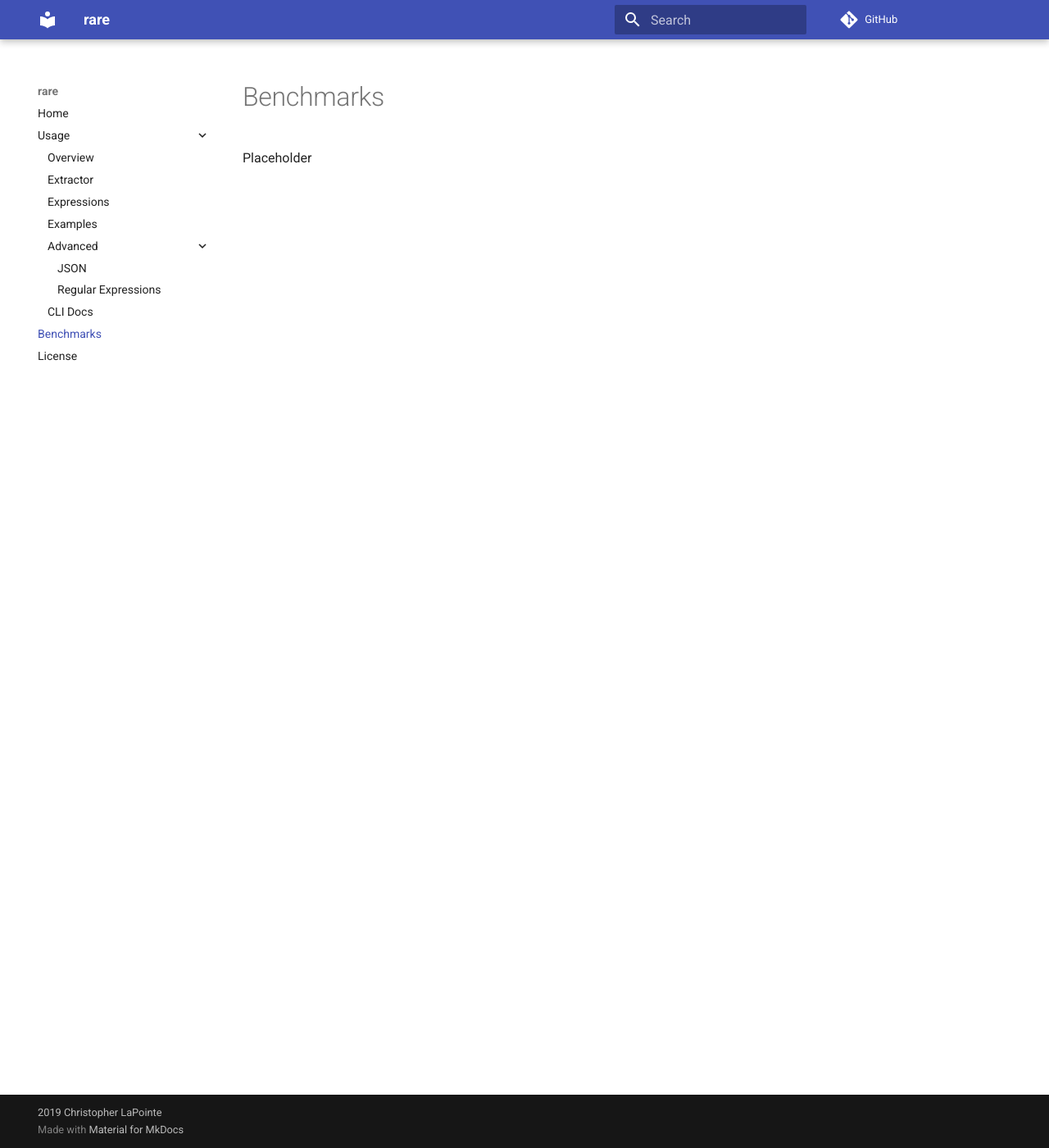
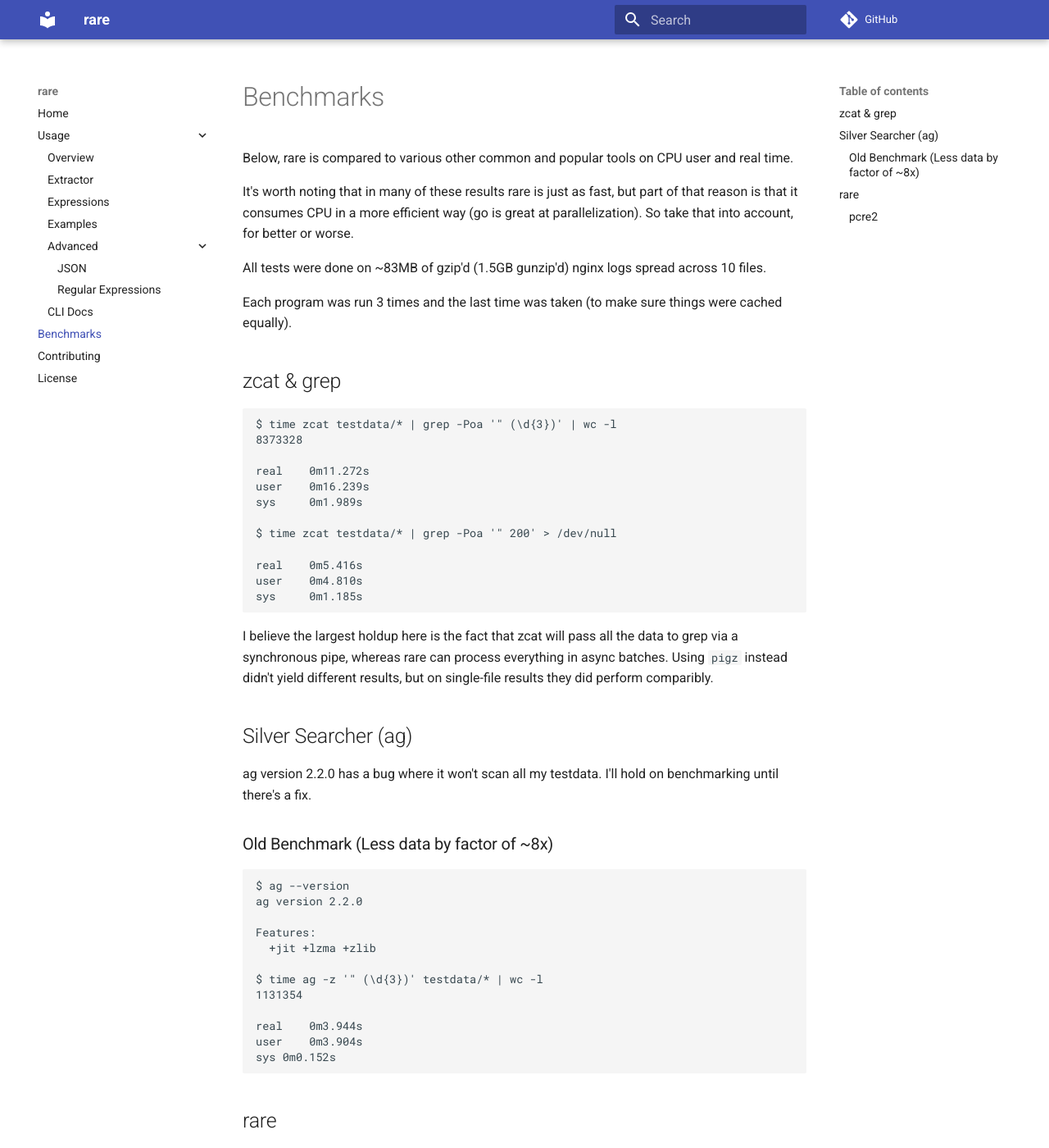
Before and after one commit to zix99/rare, an MkDocs documentation site: the page built from docs/benchmarks.md, in a window 1280 px wide and 1400 px high. Shown: the whole window at 82% size. Built offline with MkDocs 1.6.1 and Material for MkDocs 9.7.7, drawn with Linux system fonts in a browser that asks for light colours; comment, search, counter and statistics services are not loaded; some of the changed text lies outside the part shown.

Commit message:
Move out benchmarks, modify readme

````diff
--- a/docs/benchmarks.md
+++ b/docs/benchmarks.md
@@ -1,3 +1,114 @@
 # Benchmarks
 
-Placeholder
+Below, rare is compared to various other common and popular tools on CPU user and
+real time.
+
+It's worth noting that in many of these results rare is just as fast, but part
+of that reason is that it consumes CPU in a more efficient way (go is great at parallelization).
+So take that into account, for better or worse.
+
+All tests were done on ~83MB of gzip'd (1.5GB gunzip'd) nginx logs spread across 10 files.
+
+Each program was run 3 times and the last time was taken (to make sure things were cached equally).
+
+## zcat & grep
+
+```
+$ time zcat testdata/* | grep -Poa '" (\d{3})' | wc -l
+8373328
+
+real    0m11.272s
+user    0m16.239s
+sys     0m1.989s
+
+$ time zcat testdata/* | grep -Poa '" 200' > /dev/null
+
+real    0m5.416s
+user    0m4.810s
+sys     0m1.185s
+```
+
+I believe the largest holdup here is the fact that zcat will pass all the data to grep via a synchronous pipe, whereas
+rare can process everything in async batches.  Using `pigz` instead didn't yield different results, but on single-file
+results they did perform comparibly.
+
+## Silver Searcher (ag)
+
+ag version 2.2.0 has a bug where it won't scan all my testdata.  I'll hold on benchmarking until there's a fix.
+
+### Old Benchmark (Less data by factor of ~8x)
+```
+$ ag --version
+ag version 2.2.0
+
+Features:
+  +jit +lzma +zlib
+
+$ time ag -z '" (\d{3})' testdata/* | wc -l
+1131354
+
+real	0m3.944s
+user	0m3.904s
+sys	0m0.152s
+```
+
+## rare
+
+At no point scanning the data does `rare` exceed ~76MB of resident memory.
+
+```
+$ rare -v
+rare version 0.1.16, 11ca2bfc4ad35683c59929a74ad023cc762a29ae
+
+$ time rare filter -m '" (\d{3})' -e "{1}" -z testdata/* | wc -l
+Matched: 8,373,328 / 8,373,328
+8373328
+
+real    0m16.192s
+user    0m20.298s
+sys     0m20.697s
+
+$ time rare histo -m '" (\d{3})' -e "{1}" -z testdata/*
+404                 5,557,374
+200                 2,564,984
+400                 243,282
+405                 5,708
+408                 1,397
+Matched: 8,373,328 / 8,373,328 (Groups: 8)
+
+
+real    0m3.869s
+user    0m13.423s
+sys     0m0.191s
+```
+
+### pcre2
+
+The PCRE2 version is approximately the same on a simple regular expression, but begins to shine
+on more complex regex's.
+
+```
+$ time rare table -z -m "\[(.+?)\].*\" (\d+)" -e "{buckettime {1} year nginx}" -e "{bucket {2} 100}" testdata/*
+          2020      2019
+400       2,915,487 2,892,274
+200       1,716,107 848,925
+300       290       245
+Matched: 8,373,328 / 8,373,328 (R: 3; C: 2)
+
+
+real    0m31.419s
+user    1m40.060s
+sys     0m0.657s
+
+$ time rare-pcre table -z -m "\[(.+?)\].*\" (\d+)" -e "{buckettime {1} year nginx}" -e "{bucket {2} 100}" testdata/*
+          2020      2019
+400       2,915,487 2,892,274
+200       1,716,107 848,925
+300       290       245
+Matched: 8,373,328 / 8,373,328 (R: 3; C: 2)
+
+
+real    0m7.936s
+user    0m27.600s
+sys     0m0.301s
+```
--- a/mkdocs.yml
+++ b/mkdocs.yml
@@ -18,13 +18,14 @@ nav:
       - Regular Expressions: usage/regexp.md
     - CLI Docs: cli-help.md
   - Benchmarks: benchmarks.md
+  - Contributing: contributing.md
   - License: license.md
 
 theme:
   name: material
   features:
     - navigation.expand
-    - toc.integrate
+    #- toc.integrate
 
 markdown_extensions:
   - toc:
````
Also changed, not shown: README.md (+12 -111 lines), docs/contributing.md (added, +9 -0 lines), docs/index.md (+19 -18 lines), docs/usage/examples.md (+20 -0 lines), docs/usage/overview.md (+8 -2 lines).
